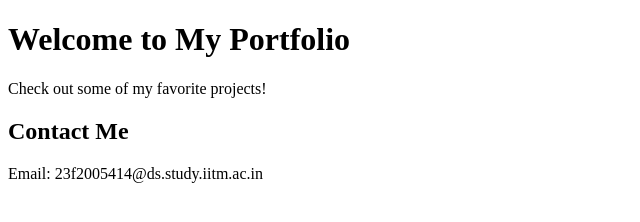
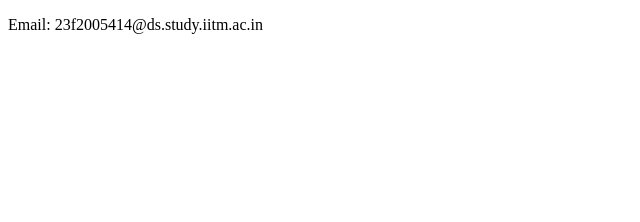
Before and after one commit to VasudevS4401/email-json-repo, a plain HTML site: page index.html in a window 1280 px wide. Shown: the whole page, without its empty margins (0-640 px from the left). Drawn offline with Linux system fonts and the light colour scheme.

Commit message:
Update index.html

```diff
--- a/index.html
+++ b/index.html
@@ -5,10 +5,6 @@
   <title>My Work</title>
 </head>
 <body>
-  <h1>Welcome to My Portfolio</h1>
-  <p>Check out some of my favorite projects!</p>
-
-  <h2>Contact Me</h2>
   <p>Email: <!--email_off-->23f2005414@ds.study.iitm.ac.in<!--/email_off--></p>
 </body>
 </html>
```
